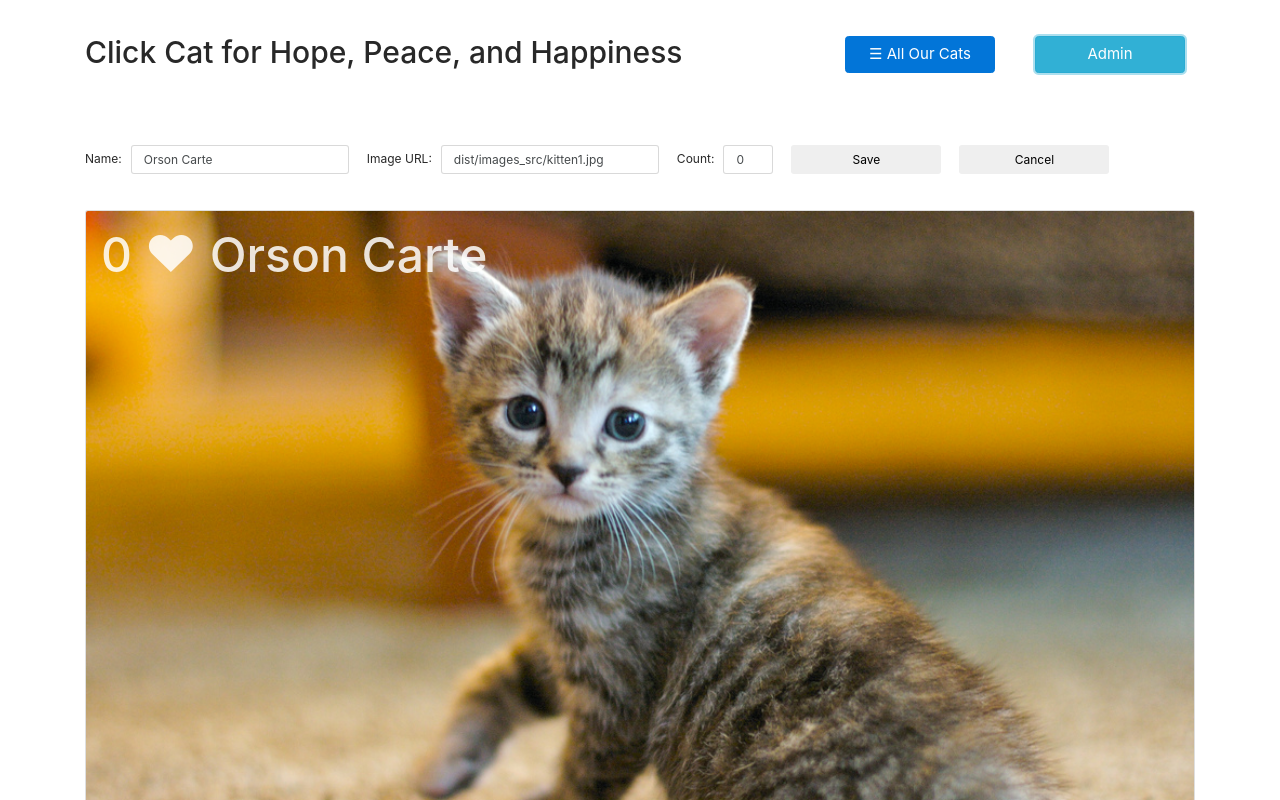
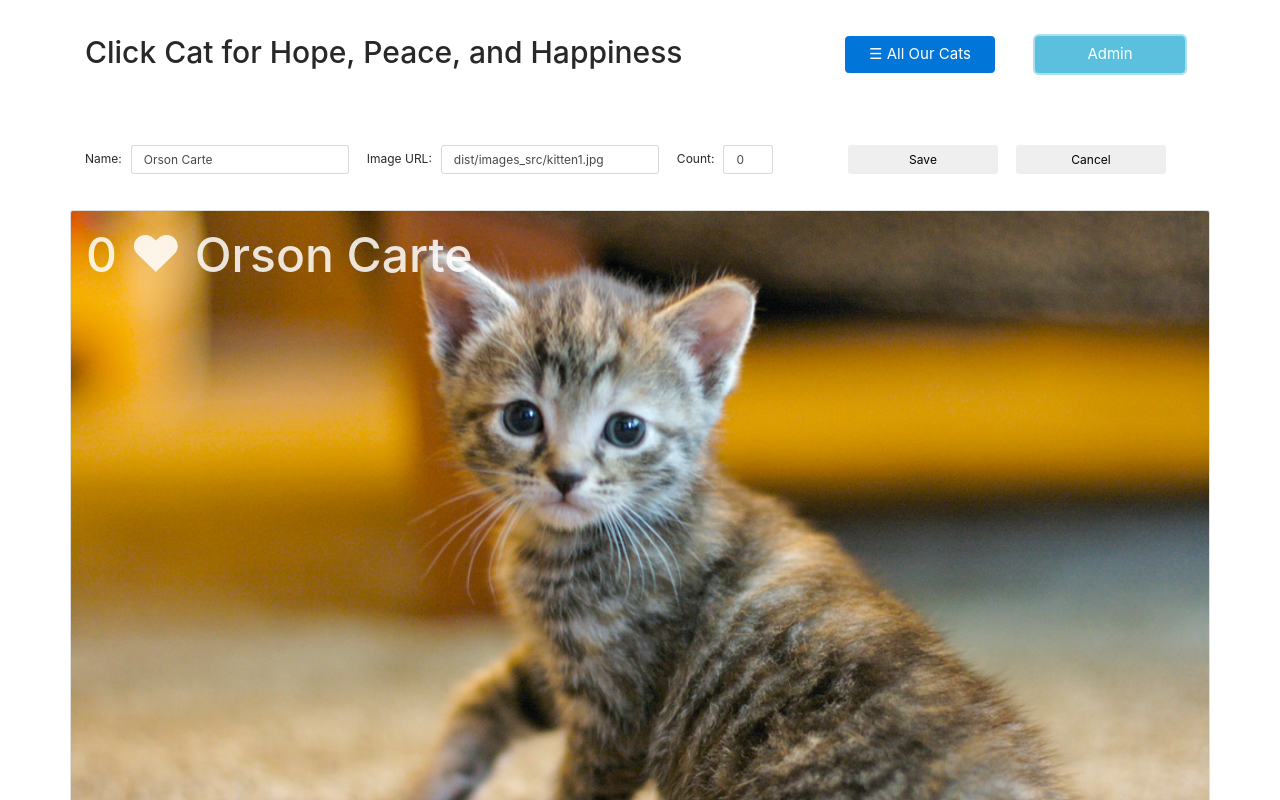
Before and after one commit to quilt9/hscatclickerprimumvanilla, a website: page cat.html in a window 1280 px wide. Both pictures are taken after a click on the button "Admin". Shown: the top 800 px of the page. Drawn offline with nearby package versions, Linux system fonts and the light colour scheme; files that its build step writes are made by us from their sources.

Commit message:
Fix admin panel issues by removing buttons out of form.

```diff
--- a/_/src/js/app.js
+++ b/_/src/js/app.js
@@ -48,6 +48,7 @@ $(function(){
       /* 11 */
       catDisplayView.init();
       /* 15 */
+      // initialize admin panel
       adminView.init();
     },
     /* 9 */
@@ -63,7 +64,7 @@ $(function(){
     incrumentCounter: function() {
       model.currentCat.clickCount++;
       catDisplayView.render();
-      adminView.render();
+      //adminView.render();
     },
     /* 14 */
     getCurrentCat: function() {
@@ -153,12 +154,14 @@ $(function(){
       this.catImageElem.src = currentCat.imgSrc;
       this.catImageElem.alt = currentCat.imgAlt;
       /* 15 */
+      // Visual - inputs filled in for the currently-selected cat.
       // Visual - input text cat's name
       this.inputCatName.value = currentCat.name;
       // Visual - input text cat image url
       this.inputCatImgSrc.value = currentCat.imgSrc;
       // Visual - input text the number of clicks
       this.inputCatCount.value = currentCat.clickCount;
+      console.log("Back to square one.");
     }
   };
 
@@ -166,34 +169,45 @@ $(function(){
   var adminView = {
     init: function() {
       // store pointers to our DOM elements for easy access later
+      this.adminPanel = document.getElementById('admin-container');
+      //this.adminSave = document.getElementById('admin-save');
+      //this.adminClose = document.getElementById('admin-cancel');
+      // Make sure the admin panel is hidden
+      this.adminPanel.style.display = 'none';
+      adminOpen.init();
+      adminClose.init();
+    }
+  };
+  var adminOpen = {
+    init: function() {
+      // store pointers to our DOM elements for easy access later
       this.adminButton = document.getElementById('admin-button');
       this.adminPanel = document.getElementById('admin-container');
-    this.adminSave = document.getElementById('admin-save');
-    this.adminCancel = document.getElementById('admin-cancel');
-    // Make sure the admin panel is hidden
-    this.adminPanel.style.display = 'none';
       this.render();
     },
     render: function() {
-    // setCurrentCat from the octopus
-    var catInfo = octopus.getCurrentCat();
       // Visual - When the admin button is clicked
       this.adminButton.addEventListener('click', function() {
+        var cat = octopus.getCurrentCat();
+        alert(cat.name);
         // Visual - the admin area should appear
         document.getElementById('admin-container').style.display = 'block';
+        catDisplayView.render();
+        return;
       });
-    // Visual - inputs filled in for the currently-selected cat.
-    //this.render();
     }
-/*
-  cancel: function() {
-    // Visual - When the cancel button in the admin area is pressed, the admin area disappears.
-    this.adminCancel.addEventListener('click', function() {
+  };
+  var adminClose = {
+    init: function() {
+      this.adminClose = document.getElementById('admin-cancel');
+      this.adminPanel = document.getElementById('admin-container');
+      this.render();
+    },
+    render: function() {
+      this.adminClose.addEventListener('click', function() {
         document.getElementById('admin-container').style.display = 'none';
       });
-
     }
-*/
   };
 
 
--- a/cat.html
+++ b/cat.html
@@ -43,6 +43,10 @@
       .cat-catainer {
         margin-bottom: 3rem;
       }
+      .card {
+        width: 100%;
+        height: auto;
+      }
       .card-inverse .card-title {
         color: rgba(255,255,255,.85);
       }
@@ -60,8 +64,8 @@
       .form-group {
         margin: 0 1.5rem 0 0;
       }
-      button.admin-button {
-        margin-right: 1.5rem;
+      button.admin-panel-button {
+        margin-left: 1.5rem;
       }
       input {
         width: 200px;
@@ -101,12 +105,13 @@
               <button type="button" id="panel-button" class="toggle-button btn btn-primary btn-lg" data-toggle="button" aria-pressed="false" autocomplete="off">☰ All Our Cats</button>
             </article>
             <article class="col-md-2">
-              <button type="button" id="admin-button" class="toggle-button btn btn-info btn-lg" data-toggle="button" aria-pressed="false" autocomplete="off">Admin</button>
+              <button type="button" id="admin-button" class="toggle-button btn btn-info btn-lg" aria-pressed="false" autocomplete="off">Admin</button>
             </article>
           </div><!-- header -->
         </div><!-- container -->
         <div id="admin-container" class="container">
-          <form id="admin-panel" class="form-inline">
+          <div class="row">
+            <form id="admin-panel" class="form-inline col-md-8">
               <div class="form-group">
                 <label for="inputCatName">Name: </label>
                 <input type="text" class="form-control" id="inputCatName">
@@ -119,20 +124,21 @@
                 <label for="inputCatCount">Count: </label>
                 <input type="text" class="form-control" id="inputCatCount" >
               </div>
-            <button type="submit" id="admin-save" class="btn btn-default admin-button">Save</button>
-            <button type="submit" id="admin-cancel" class="btn btn-default admin-button">Cancel</button>
             </form>
-        </div><!-- container -->
+            <button type="submit" id="admin-save" class="btn btn-default admin-panel-button">Save</button>
+            <button type="submit" id="admin-cancel" class="btn btn-default admin-panel-button">Cancel</button>
+          </div>
+        </div><!-- admin-container -->
+        <div class="container">
           <div class="row catRow">
-          <div class="container">
               <div class="card card-inverse">
                 <img id="cat-img" class="card-img img-fluid" src="" alt="Card responsive image">
                 <div id="catainer" class="card-img-overlay">
                   <h4 class="card-title"><span id="cat-count" class="click-counter"></span> <span class="larger-text heart">&hearts;</span> <span id="cat-name"></span></h4>
                 </div><!-- catainer -->
               </div>
+          </div><!--catRow1-->
         </div><!-- container -->
-        </div><!--catRow1-->
       </main>
     </div><!-- container-fluid -->
 
```
Also changed, not shown: index.html (+7 -3 lines), dist/js/main.js, dist/js/main.min.js. Lines whose indentation alone changed are shown as unchanged.
